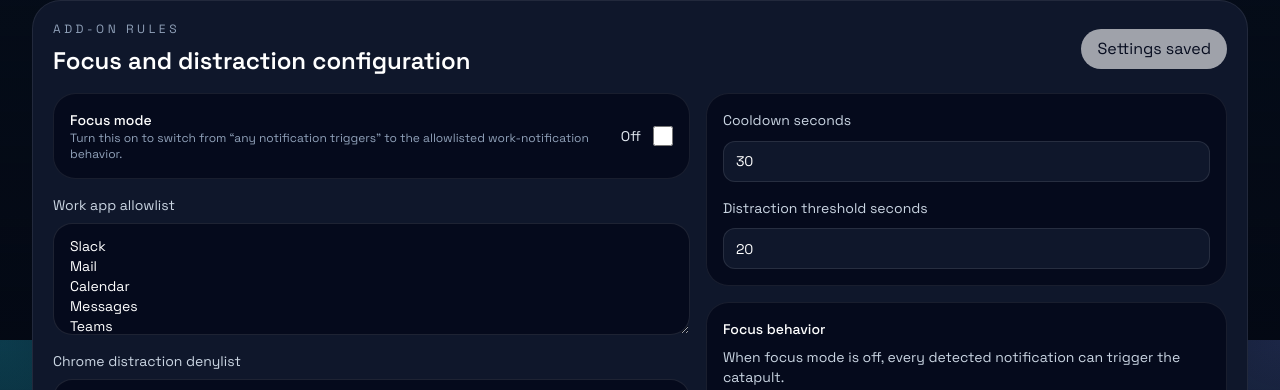
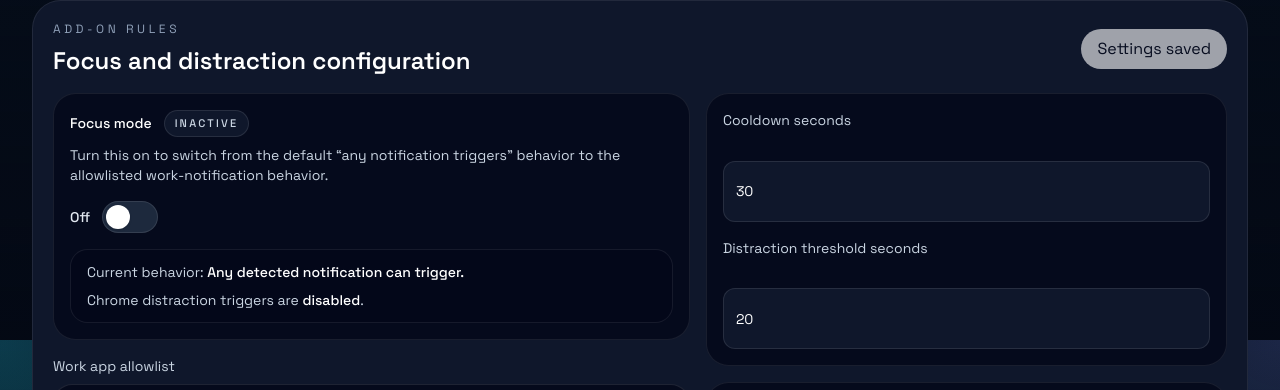
Before and after one commit to sinj3d/silly-pult, a Next.js app in the folder control-panel/: page / in a window 1280 px wide. Shown: the part 1260-1650 px from the top of the page. Built offline with nearby package versions, Linux system fonts and the light colour scheme; no server answers.

Commit message:
Polish focus mode toggle UI

```diff
--- a/control-panel/src/components/control-panel.tsx
+++ b/control-panel/src/components/control-panel.tsx
@@ -415,20 +415,42 @@ export function ControlPanel() {
 
         <div className="grid gap-4 xl:grid-cols-[1.1fr_0.9fr]">
           <div className="grid gap-4">
-            <div className="grid gap-4 rounded-[1.4rem] border border-white/8 bg-slate-950/70 p-4">
-              <div className="flex items-center justify-between gap-4">
-                <div>
+            <div
+              className={`grid gap-4 rounded-[1.4rem] border p-4 transition ${
+                settings.focusModeEnabled
+                  ? "border-cyan-300/35 bg-cyan-400/8 shadow-[0_18px_50px_rgba(34,211,238,0.08)]"
+                  : "border-white/8 bg-slate-950/70"
+              }`}
+            >
+              <div className="flex flex-wrap items-start justify-between gap-4">
+                <div className="grid gap-2">
+                  <div className="flex flex-wrap items-center gap-3">
                     <div className="text-sm font-medium text-white">Focus mode</div>
-                  <div className="text-xs text-slate-400">
-                    Turn this on to switch from “any notification triggers” to
-                    the allowlisted work-notification behavior.
+                    <span
+                      className={`rounded-full px-2.5 py-1 text-[11px] font-medium uppercase tracking-[0.2em] ${
+                        settings.focusModeEnabled
+                          ? "bg-cyan-300 text-slate-950"
+                          : "border border-white/10 bg-slate-900 text-slate-300"
+                      }`}
+                    >
+                      {settings.focusModeEnabled ? "Armed" : "Inactive"}
+                    </span>
+                  </div>
+                  <div className="max-w-xl text-sm text-slate-300">
+                    Turn this on to switch from the default “any notification
+                    triggers” behavior to the allowlisted work-notification
+                    behavior.
                   </div>
                 </div>
-                <label className="flex items-center gap-3 text-sm text-slate-200">
-                  <span>{settings.focusModeEnabled ? "On" : "Off"}</span>
+
+                <label className="group inline-flex cursor-pointer items-center gap-3">
+                  <span className="text-sm font-medium text-slate-200">
+                    {settings.focusModeEnabled ? "On" : "Off"}
+                  </span>
+                  <span className="relative inline-flex">
                     <input
                       checked={settings.focusModeEnabled}
-                    className="h-5 w-5 accent-cyan-300"
+                      className="peer sr-only"
                       onChange={(event) => {
                         setDirty(true);
                         setSettings((current) => ({
@@ -438,7 +460,28 @@ export function ControlPanel() {
                       }}
                       type="checkbox"
                     />
+                    <span className="h-8 w-14 rounded-full border border-white/10 bg-slate-800 transition peer-checked:border-cyan-200/30 peer-checked:bg-cyan-300/90 group-hover:bg-slate-700 peer-checked:group-hover:bg-cyan-200" />
+                    <span className="pointer-events-none absolute left-1 top-1 h-6 w-6 rounded-full bg-white shadow-sm transition peer-checked:translate-x-6" />
+                  </span>
                 </label>
+              </div>
+
+              <div className="grid gap-2 rounded-[1.1rem] border border-white/8 bg-slate-950/60 px-4 py-3 text-sm text-slate-300">
+                <div>
+                  Current behavior:{" "}
+                  <span className="font-medium text-white">
+                    {settings.focusModeEnabled
+                      ? "Only allowlisted work notifications can trigger."
+                      : "Any detected notification can trigger."}
+                  </span>
+                </div>
+                <div>
+                  Chrome distraction triggers are{" "}
+                  <span className="font-medium text-white">
+                    {settings.focusModeEnabled ? "active" : "disabled"}
+                  </span>
+                  .
+                </div>
               </div>
             </div>
 
```
Lines whose indentation alone changed are shown as unchanged.
